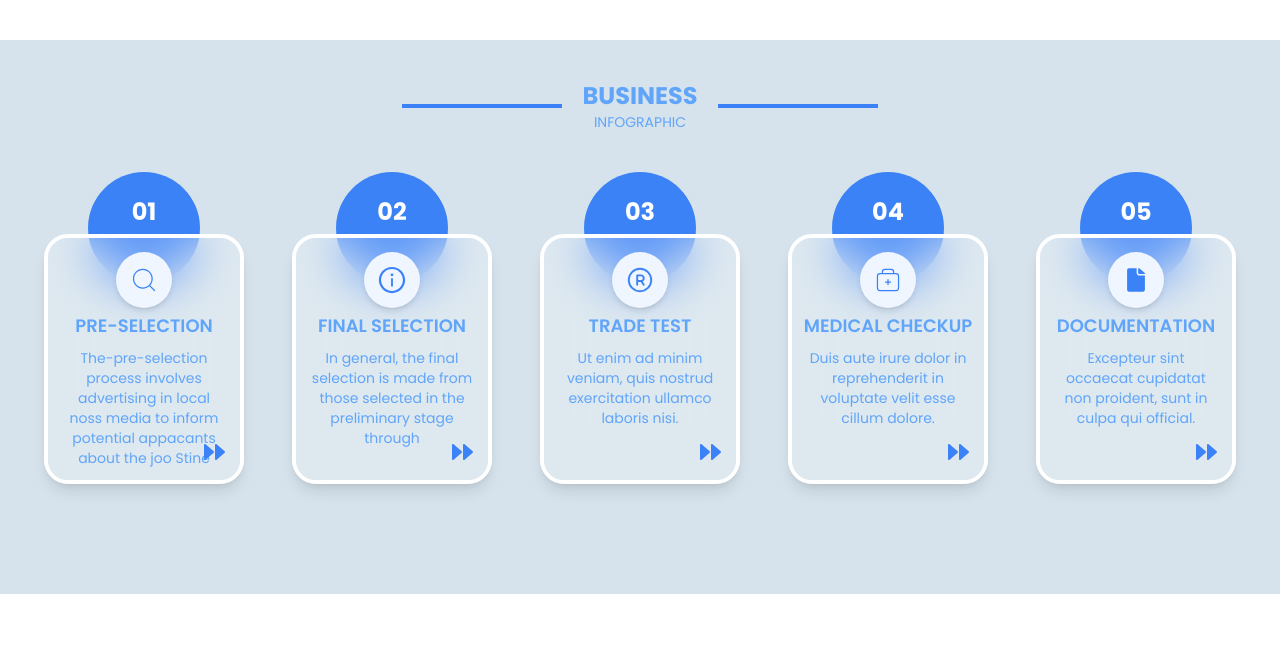
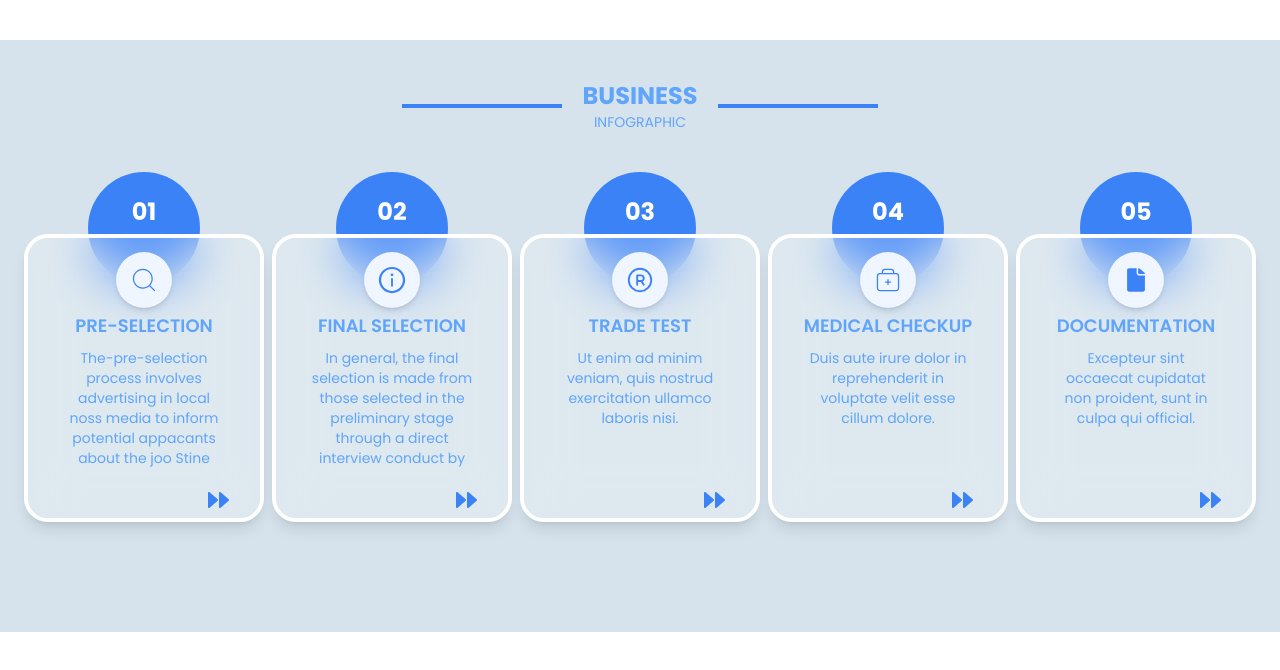
Before and after one commit to samrat-rock/dummyfile, a Next.js app: page /contentpage in a window 1280 px wide. Shown: the top 670 px of the page. Built offline with nearby package versions, Linux system fonts and the light colour scheme.

Commit message:
modified px into number

```diff
--- a/src/app/contentpage/page.js
+++ b/src/app/contentpage/page.js
@@ -22,7 +22,7 @@ const sections = [
   {
     id: 2,
     title: "FINAL SELECTION",
-    description: "In general, the final selection is made from those selected in the preliminary stage through ",
+    description: "In general, the final selection is made from those selected in the preliminary stage through a direct interview conduct by the employer or its representative. It consists of both  ",
     icon: <AiOutlineInfoCircle className="text-blue-500 text-3xl" />,
   },
   {
@@ -69,7 +69,7 @@ function Page() {
             </div>
 
 
-            <div className="relative w-[200px] h-[250px] border-4 border-white rounded-3xl shadow-lg bottom-[70px] overflow-hidden mt-5 group-hover:scale-105 transition-all duration-300 ease-in-out">
+            <div className="relative w-60 h-72 border-4 border-white rounded-3xl shadow-lg bottom-[70px] overflow-hidden mt-5 group-hover:scale-105 transition-all duration-300 ease-in-out">
               <div className="w-full h-full backdrop-blur-xl bg-white/20 "></div>
             </div>
 
@@ -84,7 +84,7 @@ function Page() {
   <p className="text-sm overflow-y-auto px-2 pb-2 scrollbar-hide">
     {section.description}
   </p>
-  <div className="absolute right-2 bottom-2">
+  <div className="absolute right-1  top-44">
     <TbPlayerTrackNextFilled className="text-blue-500 text-2xl" />
   </div>
 </div>
```
